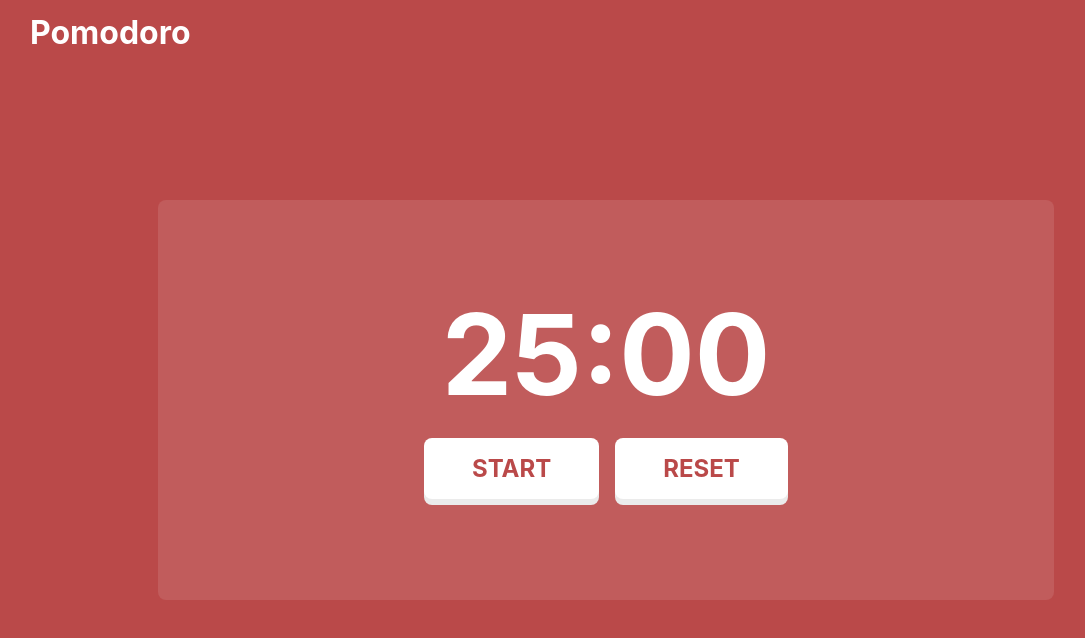
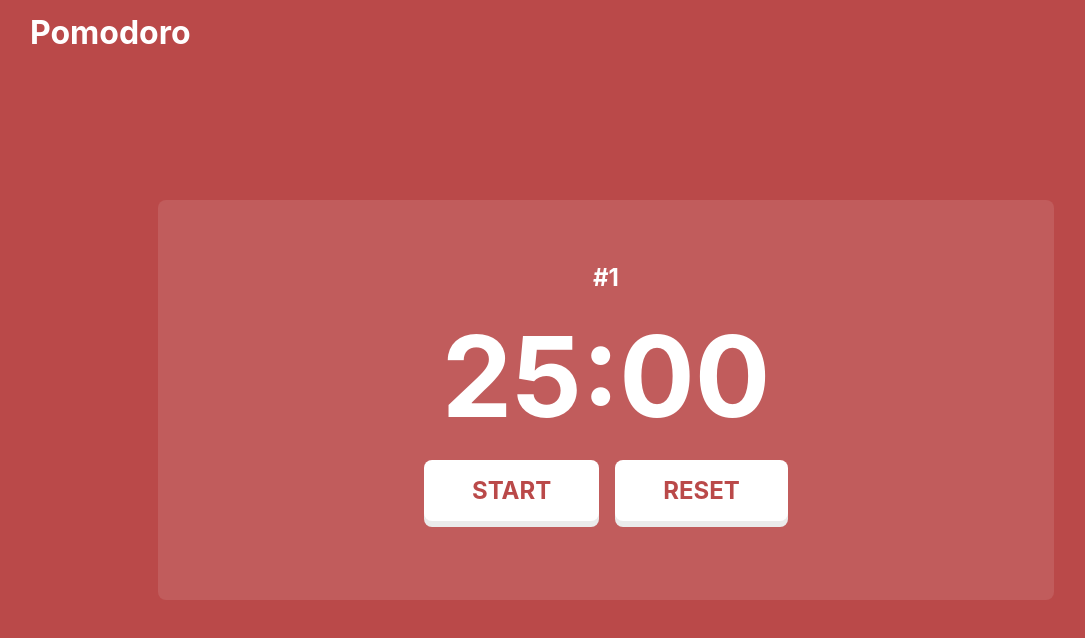
Before and after one commit to felprangel/pomodoro, a Next.js app: page / in a window 1280 px wide. Shown: the top 638 px of the page, without its empty margins (34-1119 px from the left). Built offline with nearby package versions, Linux system fonts and the light colour scheme.

Commit message:
adiciona estilização

```diff
--- a/src/components/Timer/index.tsx
+++ b/src/components/Timer/index.tsx
@@ -104,6 +104,7 @@ export function Timer(props: TimerProps) {
 
   return (
     <TimerContainer working={isWorking}>
+      <SessionText>#{workSessions}</SessionText>
       <StyledTimer>{formatTime(timeLeft)}</StyledTimer>
       <ButtonContainer>
         <Button working={isWorking} onClick={handleStartPause}>
@@ -135,6 +136,11 @@ const TimerContainer = styled.div<{ working: boolean }>`
   }
 `;
 
+const SessionText = styled.p`
+  font-size: 1.5rem;
+  font-weight: 700;
+`;
+
 const StyledTimer = styled.p`
   font-size: 7rem;
   font-weight: 700;
```
